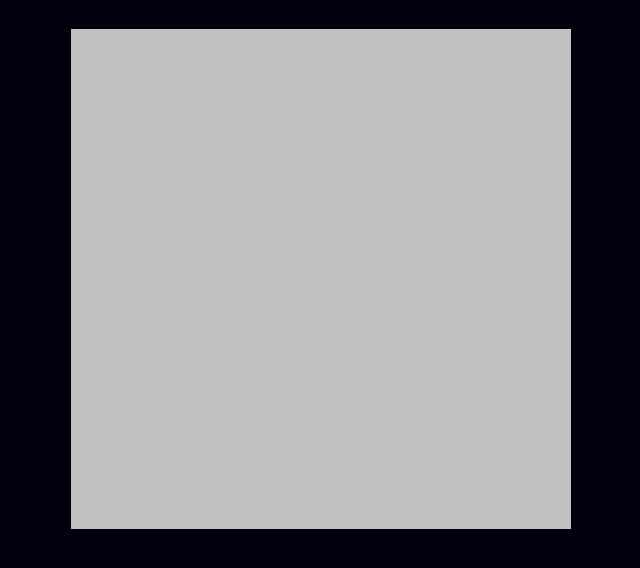
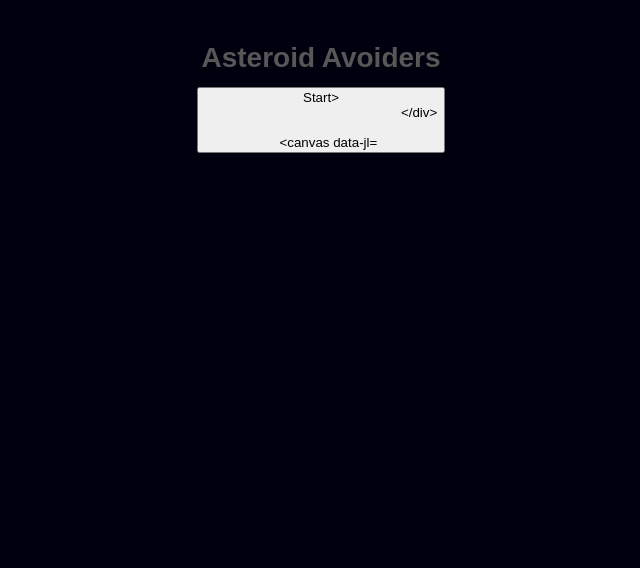
Before and after one commit to theticarcher38/Asteroid_Avoiders, a plain HTML site: page HTML_GAME.html in a window 1280 px wide. Shown: the whole page, without its empty margins (319-959 px from the left). Drawn offline with Linux system fonts and the light colour scheme.

Commit message:
Update HTML_GAME.html

```diff
--- a/HTML_GAME.html
+++ b/HTML_GAME.html
@@ -9,7 +9,12 @@
 </head>
 
 <body>
-    <canvas id="gameCanvas" onclick="setUpGame();" width="500" height="500"></canvas>
+    <div id="SplashScreen">
+        <h1>Asteroid Avoiders</h1>
+        <input id="StartButton" type="button" value="Start>
+                                                     </div>
+
+    <canvas id="gameCanvas" width="500" height="500"></canvas>
 
 
 </body>
```
